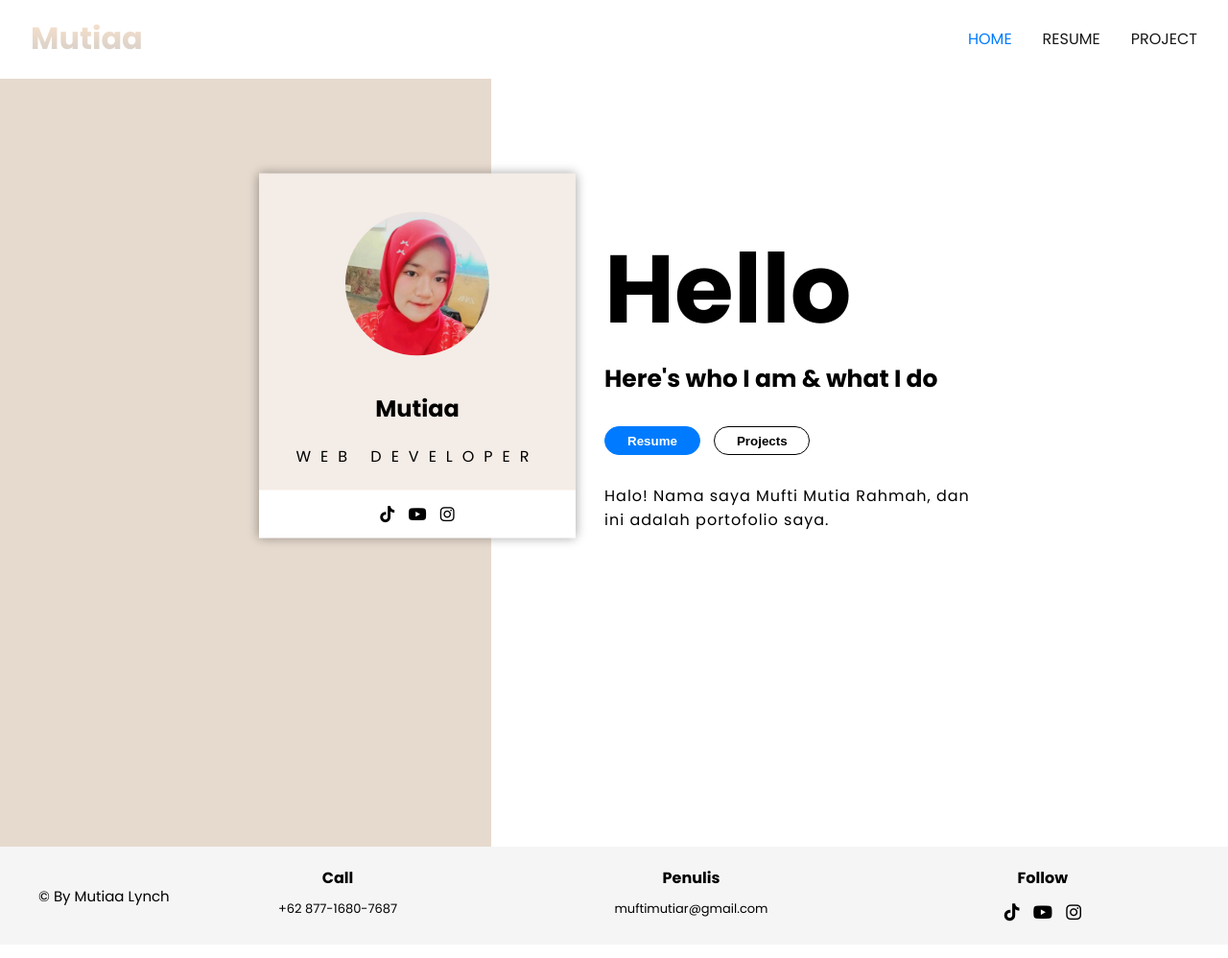
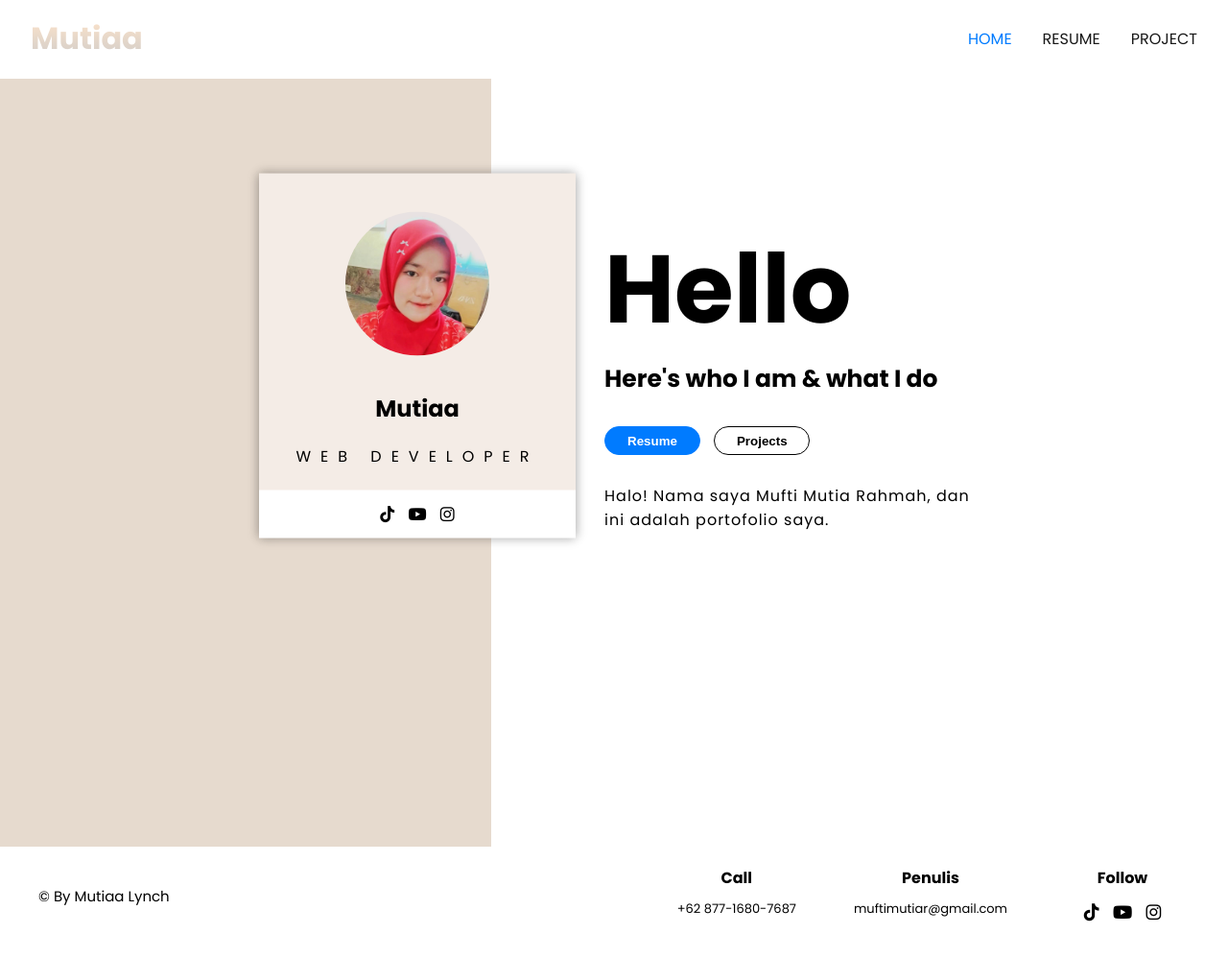
Before and after one commit to MuftiMutiaRahmah/portofolio, a plain HTML site: page index.html in a window 1280 px wide. Shown: the whole page at 96% size. Drawn offline with Linux system fonts and the light colour scheme.

Commit message:
percobaan

```diff
--- a/index.css
+++ b/index.css
@@ -149,8 +149,8 @@ body {
     justify-content: space-between;
     align-items: center;
     padding: 20px;
-    width: 100%;
-    background-color: #f5f5f5; /* Optional background for contrast */
+    width: auto;
+    background-color: #fff; /* Optional background for contrast */
 }
 
 .footer-text {
@@ -162,7 +162,7 @@ body {
 .footer-sections {
     display: flex;
     justify-content: space-around;
-    width: 100%;
+    width: auto;
     margin-left: auto;
 }
 
```
